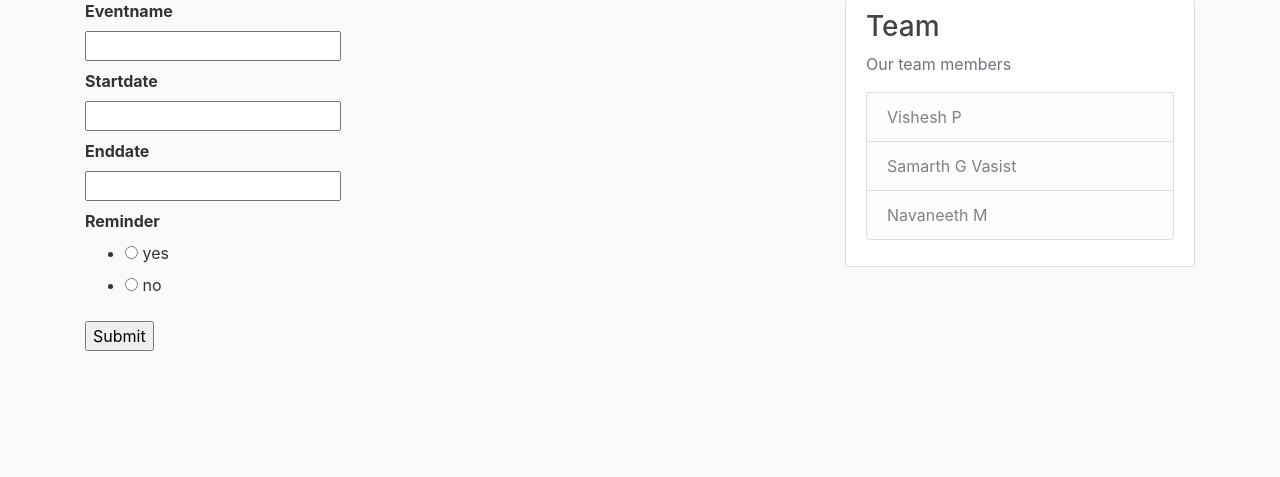
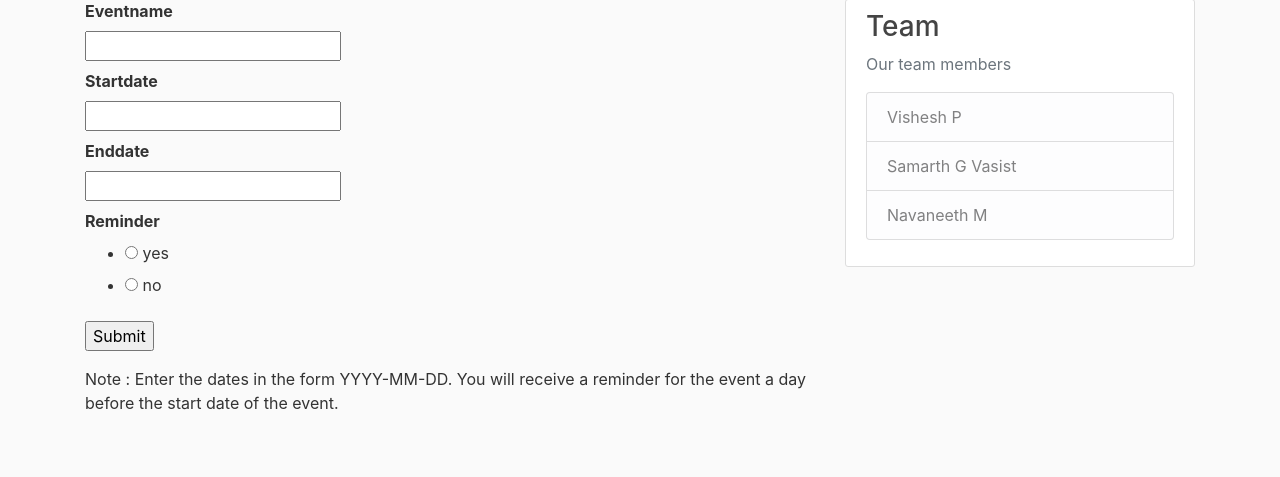
Before and after one commit to Visheeeee/Calendar-Management-System, a Flask app: page /addevent in a window 1280 px wide. Shown: the part 81-558 px from the top of the page. Run offline with Flask 2, Linux system fonts and the light colour scheme; some libraries are stand-ins or nearby versions.

Commit message:
Penultimate commit

```diff
--- a/OOADSE/app.py
+++ b/OOADSE/app.py
@@ -11,7 +11,7 @@ import threading
 from socket import *
 from base64 import b64encode, b64decode
 import os
-from datetime import datetime, date
+from datetime import datetime, date, timedelta
 
 
 
@@ -106,11 +106,35 @@ def dailyviews():
   c_yr=day.current_year
   c_wkday=day.current_weekday
   global mail_id
-  filepath='./events/'+mail_id+'.json'
+  filepath='./users/'+mail_id+'.json'
   day.getevents(filepath)
   c_events=day.events
   print(c_events)
   return render_template('dailyviews.html',day=c_day, month=c_month,year=c_yr,wkday=c_wkday,events=c_events)
+
+
+prev_day_count = 0
+@app.route("/prevdayview", methods=['GET, POST'])
+def get_prev_day():
+  if request.method == "POST":
+    prev_day_count += 1
+    day=DailyView()
+    p_day=day.current_day - timedelta(prev_day_count)
+    day.current_day = p_day
+    p_month=p_day.strftime("%B")
+    day.current_month = p_month
+    p_yr=p_day.year
+    day.current_year = p_yr
+    p_wkday=p_day.strftime("%A")
+    day.current_weekday = p_wkday
+    global mail_id
+    filepath='./users/'+mail_id+'.json'
+    day.getevents(filepath)
+    p_events=day.events
+    print(p_events)
+    return render_template('dailyviews.html',day=p_day, month=p_month,year=p_yr,wkday=p_wkday,events=p_events)
+
+
 
 
 
@@ -126,7 +150,7 @@ def weeklyviews():
   wk_start=day.curr_week_start
   wk_end=day.curr_week_end
   global mail_id
-  filepath='./events/'+mail_id+'.json'
+  filepath='./users/'+mail_id+'.json'
   day.getevents(filepath)
   c_events=day.events
   print(c_events)
@@ -145,7 +169,7 @@ def monthlyviews():
   c_yr=day.current_year
   c_wkday=day.current_weekday
   global mail_id
-  filepath='./events/'+mail_id+'.json'
+  filepath='./users/'+mail_id+'.json'
   day.getevents(filepath)
   c_events=day.events
   print(c_events)
@@ -189,9 +213,10 @@ def deleteevent():
 
 def send_mail(mail_id):
   # print('mail func started')
-  while(True):
+  while(1):
 
-    f = open('./events/' + mail_id + '.json', 'r+')
+
+    f = open('./users/' + mail_id + '.json', 'r+')
     j = json.loads(f.read())
 
     for i in range(len(j)):
@@ -210,8 +235,8 @@ def send_mail(mail_id):
           endmsg = '\r\n.\r\n'
 
           # Sender - email, password and Receiver - email DETAILS
-          sender_email = 'navaneethmukund.nm@gmail.com'
-          sender_password = 'navaneeth123'
+          sender_email = ''
+          sender_password = ''
           receiver_email = mail_id
           # Encoding sender email and password in base64 format
           encoded_sender_email = b64encode(sender_email.encode('ascii'))
--- a/OOADSE/forms.py
+++ b/OOADSE/forms.py
@@ -26,7 +26,7 @@ class User(FlaskForm):
             print('insertion')
             con.commit()
             msg = "Record successfully added"
-        file_path='./events/'+self.email.data+'.json'
+        file_path='./users/'+self.email.data+'.json'
         f = open(file_path, "w+")
         f.write("[]")
         f.close()
@@ -178,7 +178,7 @@ class Event(FlaskForm):
         res['start']=startdate
         res['end']=enddate
         res['reminder']=option
-        filepath='./events/'+mail_id+'.json'
+        filepath='./users/'+mail_id+'.json'
         f=open(filepath,"r+")
         j=json.loads(f.read())
         f.seek(0)
@@ -192,7 +192,7 @@ class Event(FlaskForm):
 
     def deleteevent(self,mail_id):
         eventname = self.eventname.data
-        filepath='./events/'+mail_id+'.json'
+        filepath='./users/'+mail_id+'.json'
         f=open(filepath,"r+")
         j=json.loads(f.read())
         f.seek(0)
--- a/OOADSE/templates/new_event.html
+++ b/OOADSE/templates/new_event.html
@@ -17,5 +17,6 @@
   <p><input type=submit value=Submit>
 </form>
 
+<p>Note : Enter the dates in the form YYYY-MM-DD. You will receive a reminder for the event a day before the start date of the event.</p>
 
 {% endblock content %}
```
Also changed, not shown: OOADSE/test.py (deleted, +0 -9 lines), OOADSE/weektest.py (deleted, +0 -19 lines), OOADSE/database.db, OOADSE/readme.md (added), readme.md (deleted), 2 other files.
